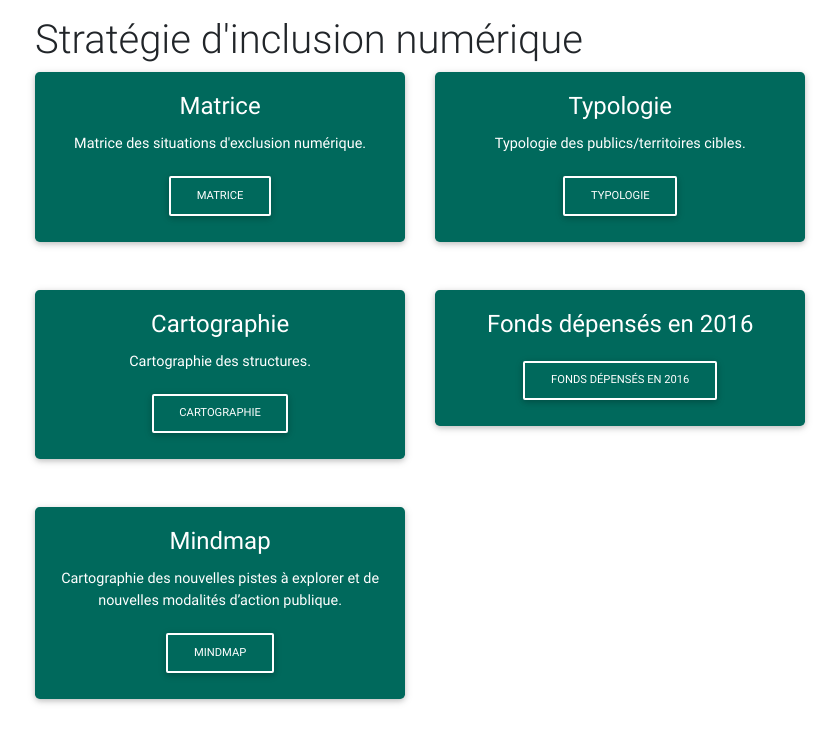
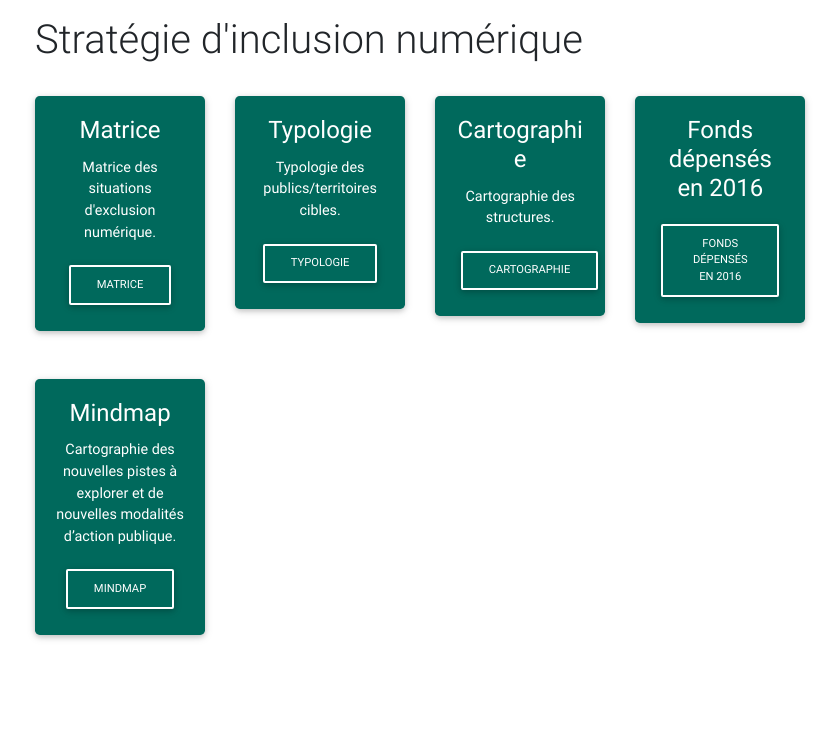
Before and after one commit to SocieteNumerique/societenumerique.github.io-old, a Jekyll site: the page built from index.html, in a window 1280 px wide. Shown: the top 743 px of the page, without its empty margins (28-867 px from the left). Built offline with Jekyll 4.4.1, drawn with Linux system fonts in a browser that asks for light colours; nearby versions of some CDN libraries.

Commit message:
Little grid layout change

```diff
--- a/index.html
+++ b/index.html
@@ -11,7 +11,7 @@
 <div class="row">
     {% for item in site.livrables %}
         <!-- Grid column -->
-        <div class="col-md-6 mb-r">
+        <div class="col-lg-3 col-md-6 my-4">
           <div class="card default-color-dark">
               <!--Card content-->
               <div class="card-body text-center">
```
